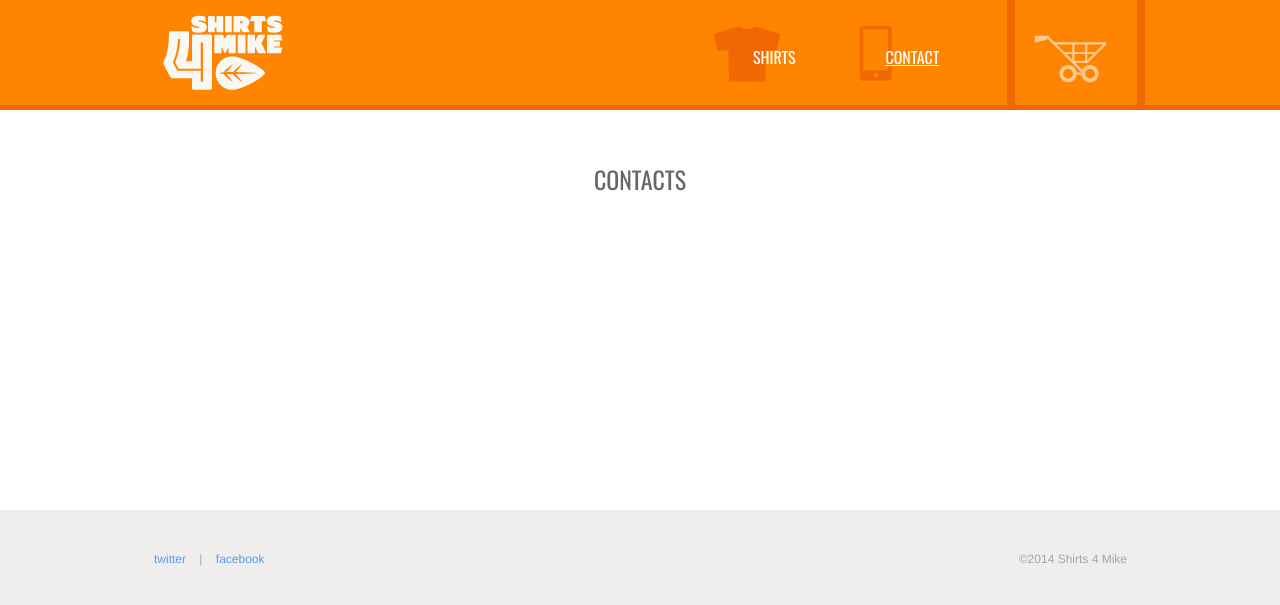
After one commit to ehabhamdy/Shirts4Mike, a PHP site: page /contacts.php in a window 1280 px wide. The commit adds this page. Shown: the top 605 px of the page. Run offline with PHP 8.4, Linux system fonts and the light colour scheme.

Commit message:
Adding the contacts page

```diff
--- /dev/null
+++ b/contacts.php
@@ -0,0 +1,13 @@
+<?php
+  $page_name = "Contacts";
+  include("inc/header.php");
+?>
+
+<div class="page section">
+  <div class="wrapper">
+    <h1>Contacts</h1>
+  </div>
+
+</div>
+
+<?php include("inc/footer.php")?>
--- a/inc/header.php
+++ b/inc/header.php
@@ -15,7 +15,7 @@
 
       <ul class="nav">
         <li class="shirts"><a href="#">Shirts</a></li>
-        <li class="contact"><a href="#">Contact</a></li>
+        <li class="contact <?php if($page_name=="Contacts") echo "on"?>"><a href="contacts.php">Contact</a></li>
         <li class="cart"><a href="#">Shopping Cart</a></li>
       </ul>
 
```
